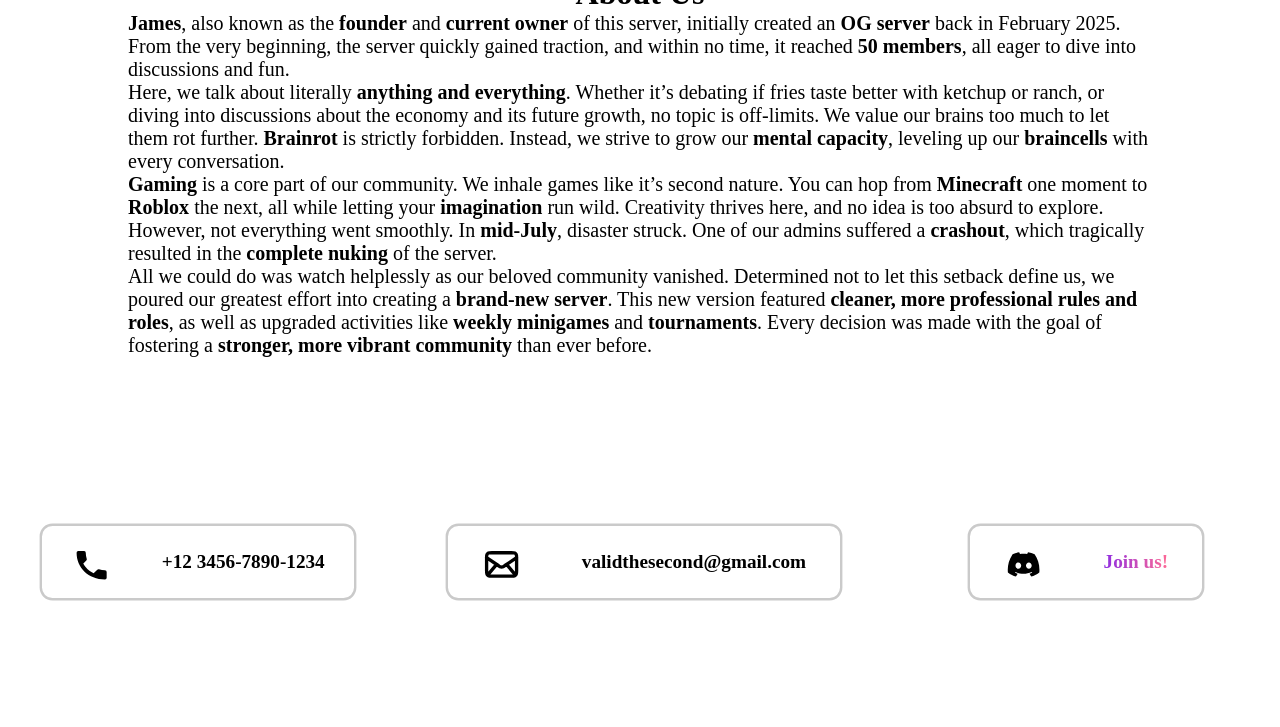
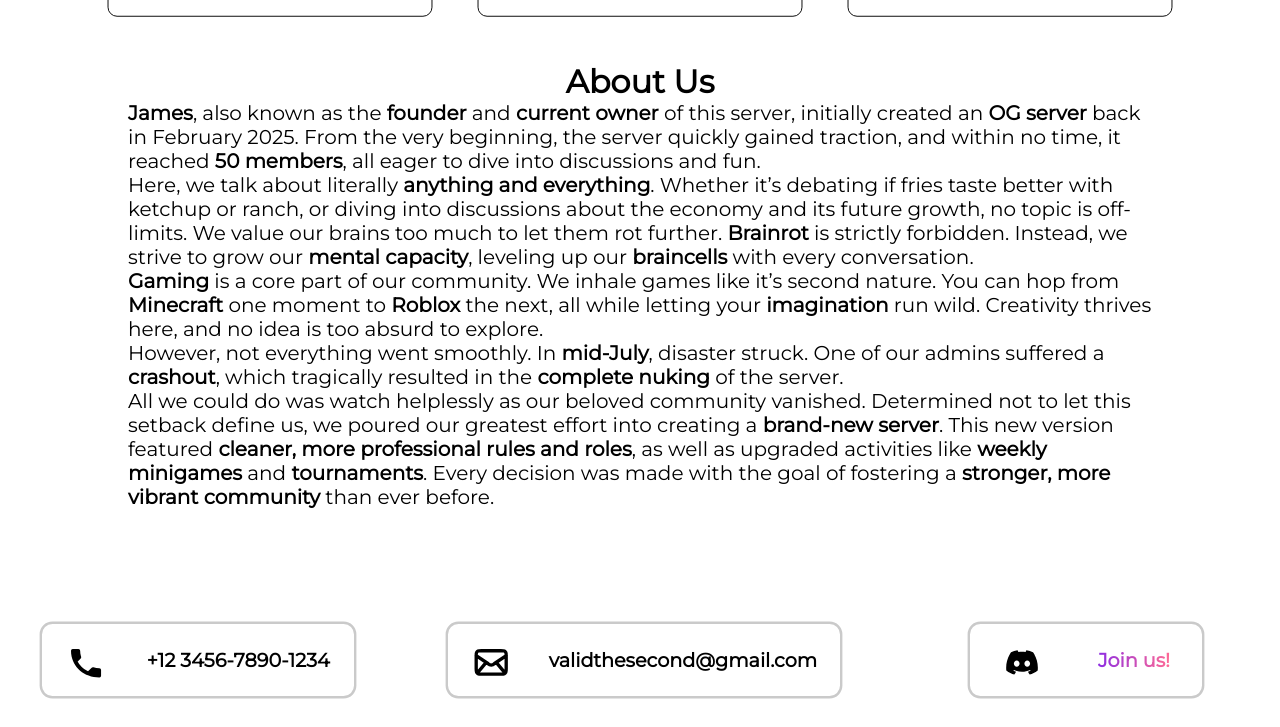
Before and after one commit to noname9921/thg-website, a website: page public/about-us.html in a window 1280 px wide. Shown: the part 1124-1851 px from the top of the page. Before the commit the page ends 1752 px from the top, so only its background shows below. Drawn offline with Linux system fonts and the light colour scheme.

Commit message:
update font path

```diff
--- a/public/about-us.html
+++ b/public/about-us.html
@@ -13,6 +13,8 @@
   <link rel="stylesheet" href="/css/contact-us.css">
   <link rel="stylesheet" href="/css/member.css">
   <link rel="stylesheet" href="/css/abt-us.css">
+  <link href="https://fonts.googleapis.com/css2?family=Montserrat&display=swap" rel="stylesheet">
+
 </head>
 <body>
   <header>
```
Also changed, not shown: public/contact.html (+2 -0 lines), public/index.html (+1 -0 lines), public/rules-n-guidelines.html (+1 -0 lines).
